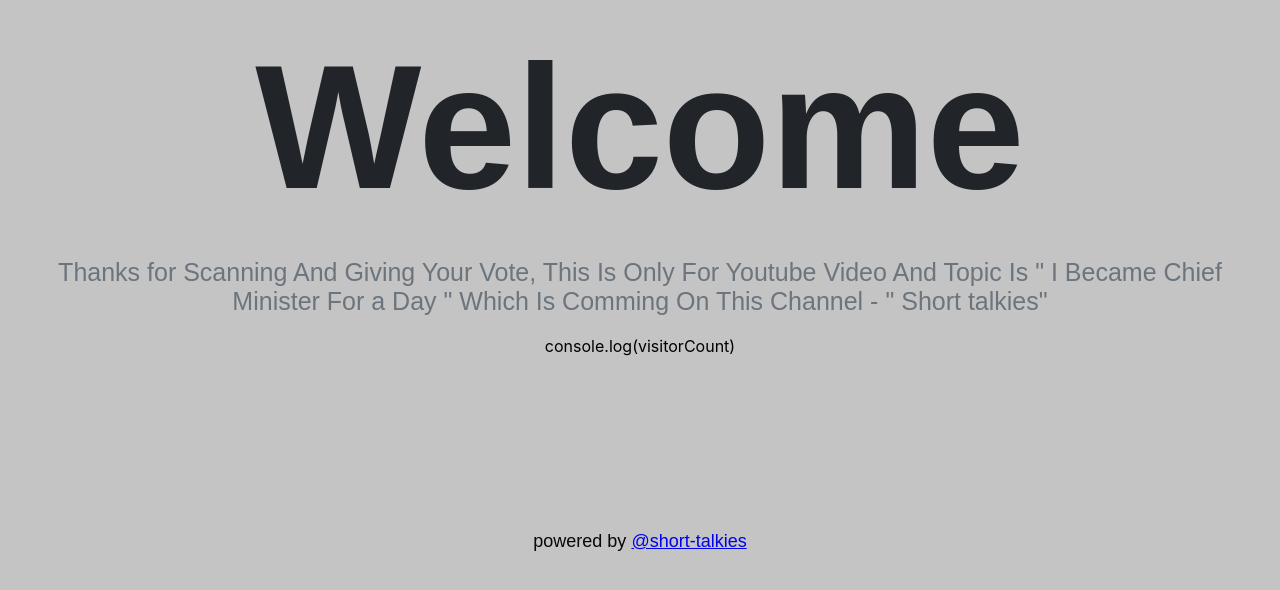
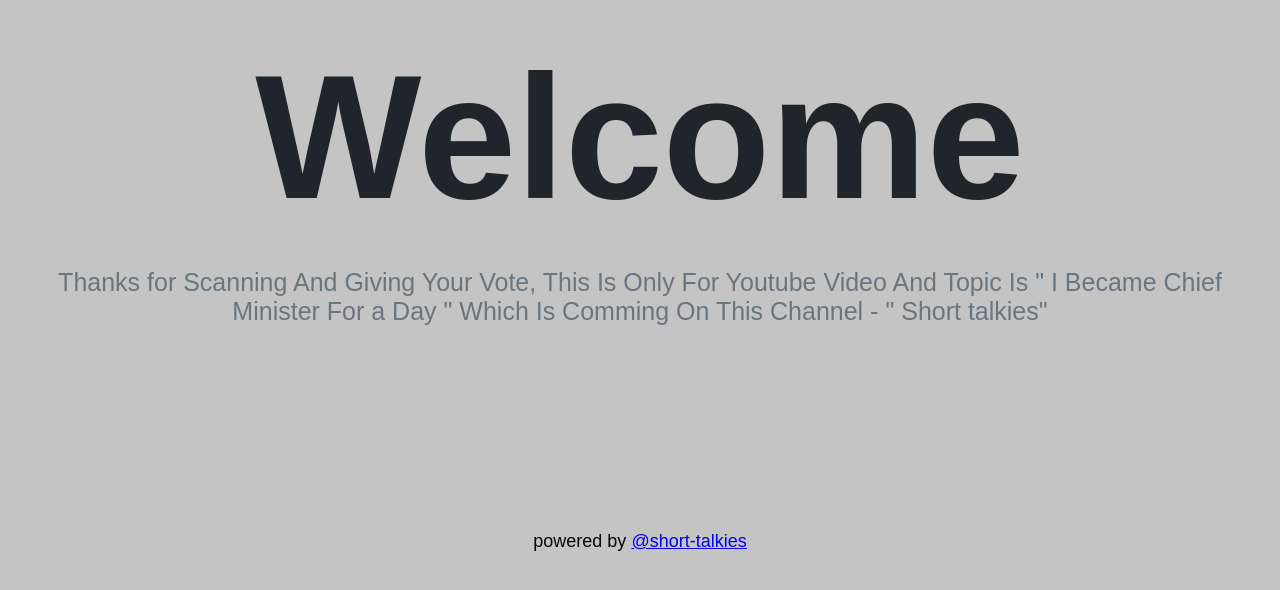
Before and after one commit to tripathisajal0/short-talkies-frontend, a React (Create React App) app: page / in a window 1280 px wide. Shown: the part 240-830 px from the top of the page. Built offline with nearby package versions, Linux system fonts and the light colour scheme; no server answers.

Commit message:
Update App.js

```diff
--- a/src/App.js
+++ b/src/App.js
@@ -66,7 +66,7 @@ const WelcomeScreen = () => {
       >
         Thanks for Scanning And Giving Your Vote, This Is Only For Youtube Video And Topic Is " I Became Chief Minister For a Day " Which Is Comming On This Channel - " Short talkies"
       </motion.h2>
-          console.log(visitorCount)
+
 
       <motion.h3
         className="h5 text-secondary"
```
